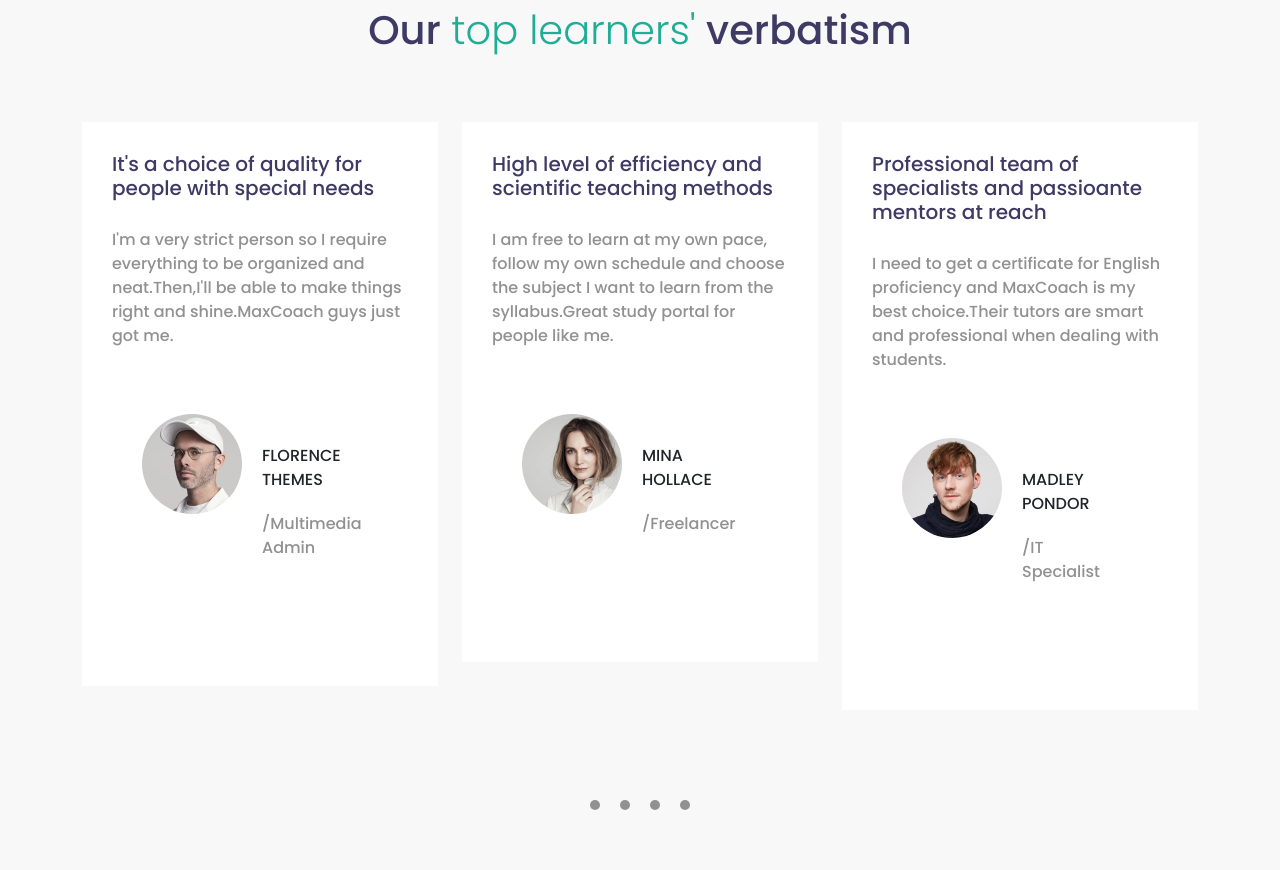
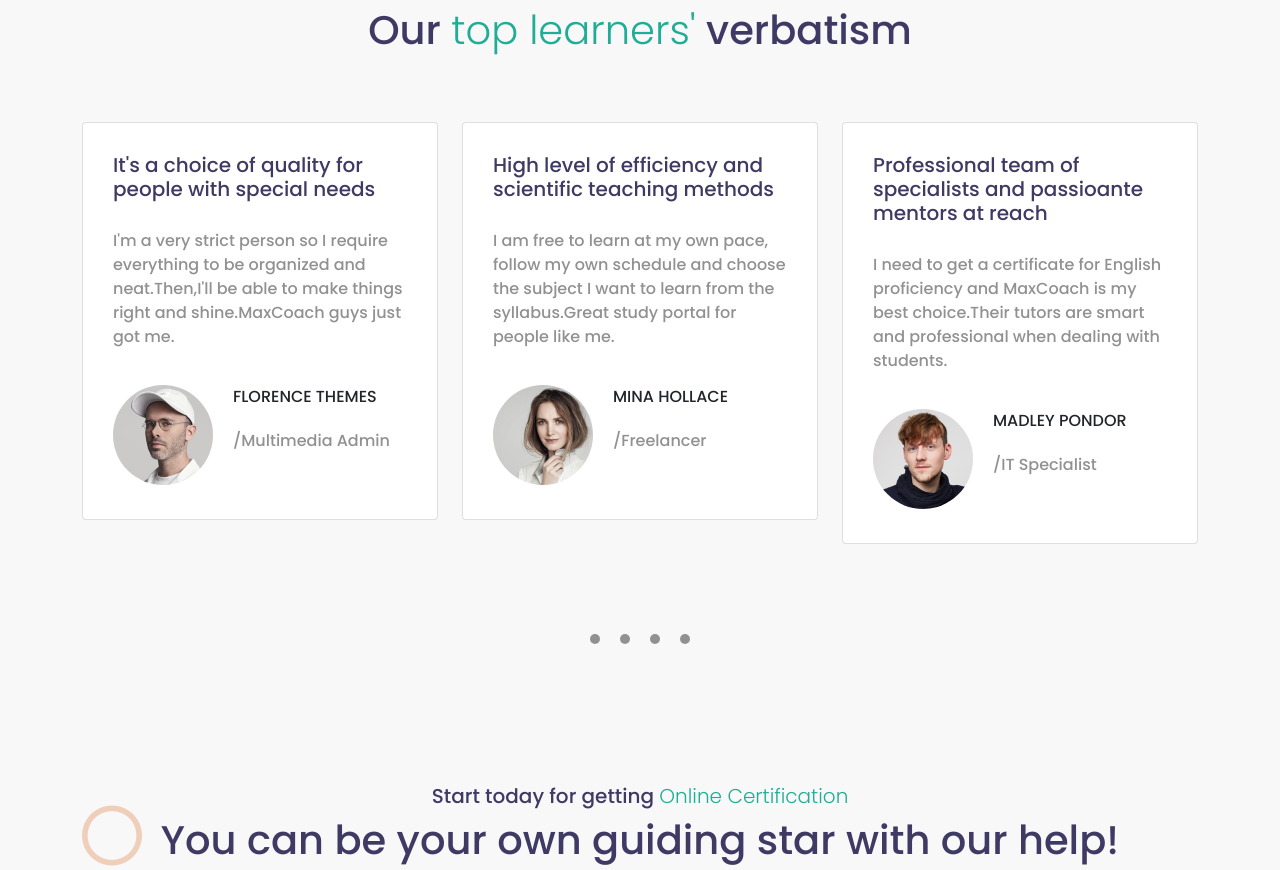
Before and after one commit to Rorins/proj-html-vuejs, a Vue app: page / in a window 1280 px wide. Shown: the part 3440-4310 px from the top of the page. Built offline with nearby package versions, Linux system fonts and the light colour scheme.

Commit message:
Added some shadow effect on hover

```diff
--- a/src/components/Card.vue
+++ b/src/components/Card.vue
@@ -1,6 +1,6 @@
 <template>
 
-  <div>
+  <div class="card">
       <!--CARD-->
       <h3>{{title}}</h3>
       <p>{{text}}</p>
@@ -35,9 +35,16 @@
 <style scoped lang="scss">
 @import '@/styles/variables';
 
-div{
+.card{
   background-color:white;
   padding:30px;
+  transition:0.5 ease;
+  &:hover {
+    transform:scale(1.2);
+    cursor:pointer;
+    z-index:1;
+    box-shadow: 0 0 11px rgba(33,33,33,.2);
+  }
 }
 h3{
 color:$violet-color;
```
